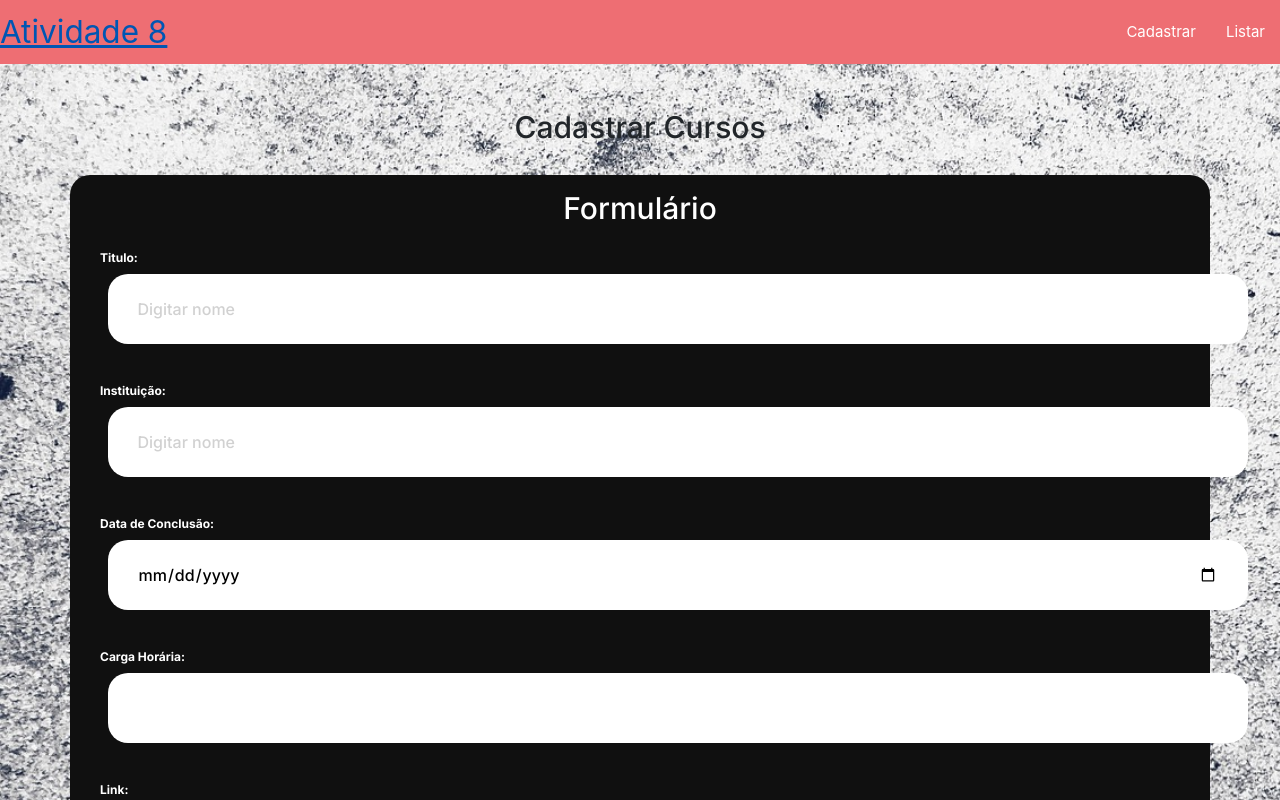
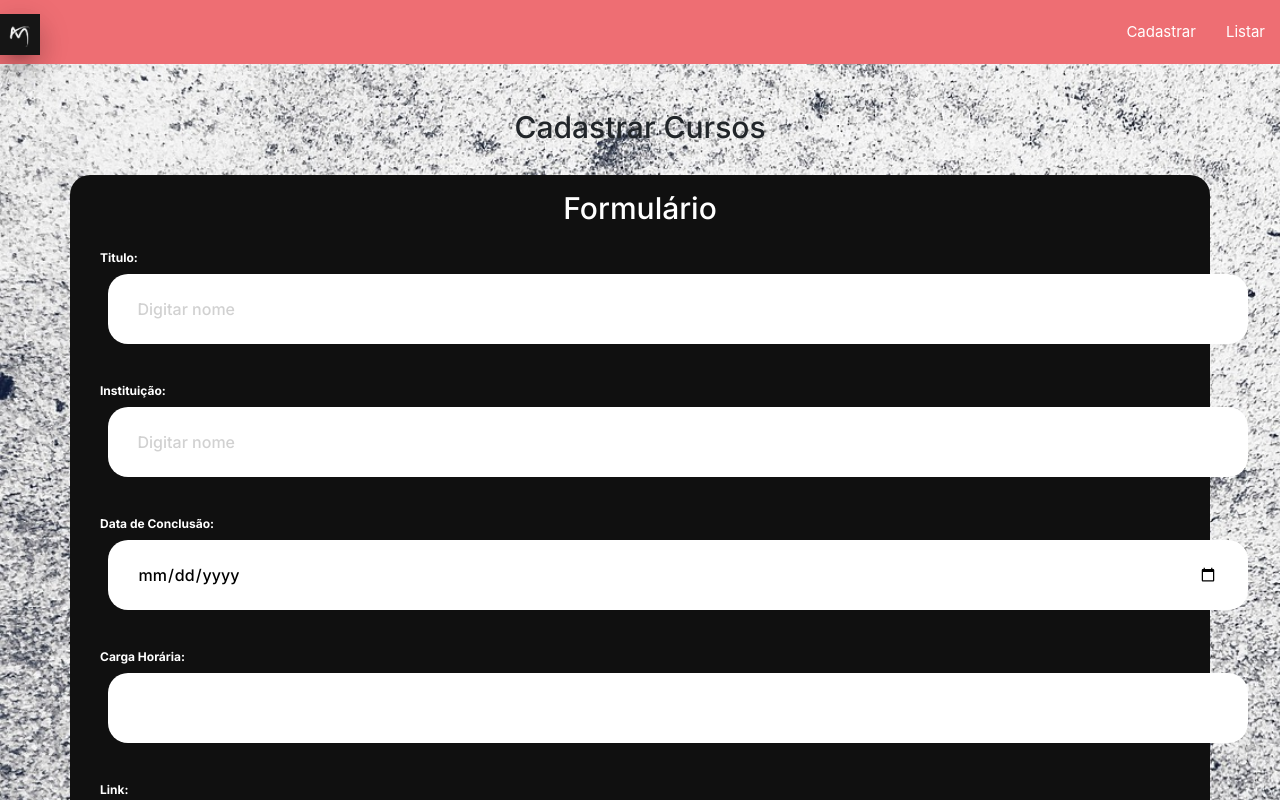
Before and after one commit to juniorsmartins/portfolio-com-angular, an Angular app in the folder portfolio/: page / in a window 1280 px wide. Shown: the top 800 px of the page. Built offline with nearby package versions, Linux system fonts and the light colour scheme.

Commit message:
Adição de logotipo.

```diff
--- a/portfolio/src/app/componentes/atividade7-cabecalho/atividade7-cabecalho.component.html
+++ b/portfolio/src/app/componentes/atividade7-cabecalho/atividade7-cabecalho.component.html
@@ -5,7 +5,9 @@
 
   <nav>
     <div class="nav-wrapper">
-      <a href="#" class="brand-logo">Atividade 8</a>
+      <a href="http://localhost:4200/" class="brand-logo">
+        <img src="../../../assets/imagens/logo.jpg" alt="logotipo" class="responsive-img circle z-depth-4 btn-floating pulse">
+      </a>
       <ul id="nav-mobile" class="right hide-on-med-and-down">
         <li><a href="sass.html">Cadastrar</a></li>
         <li><a href="badges.html">Listar</a></li>
```
